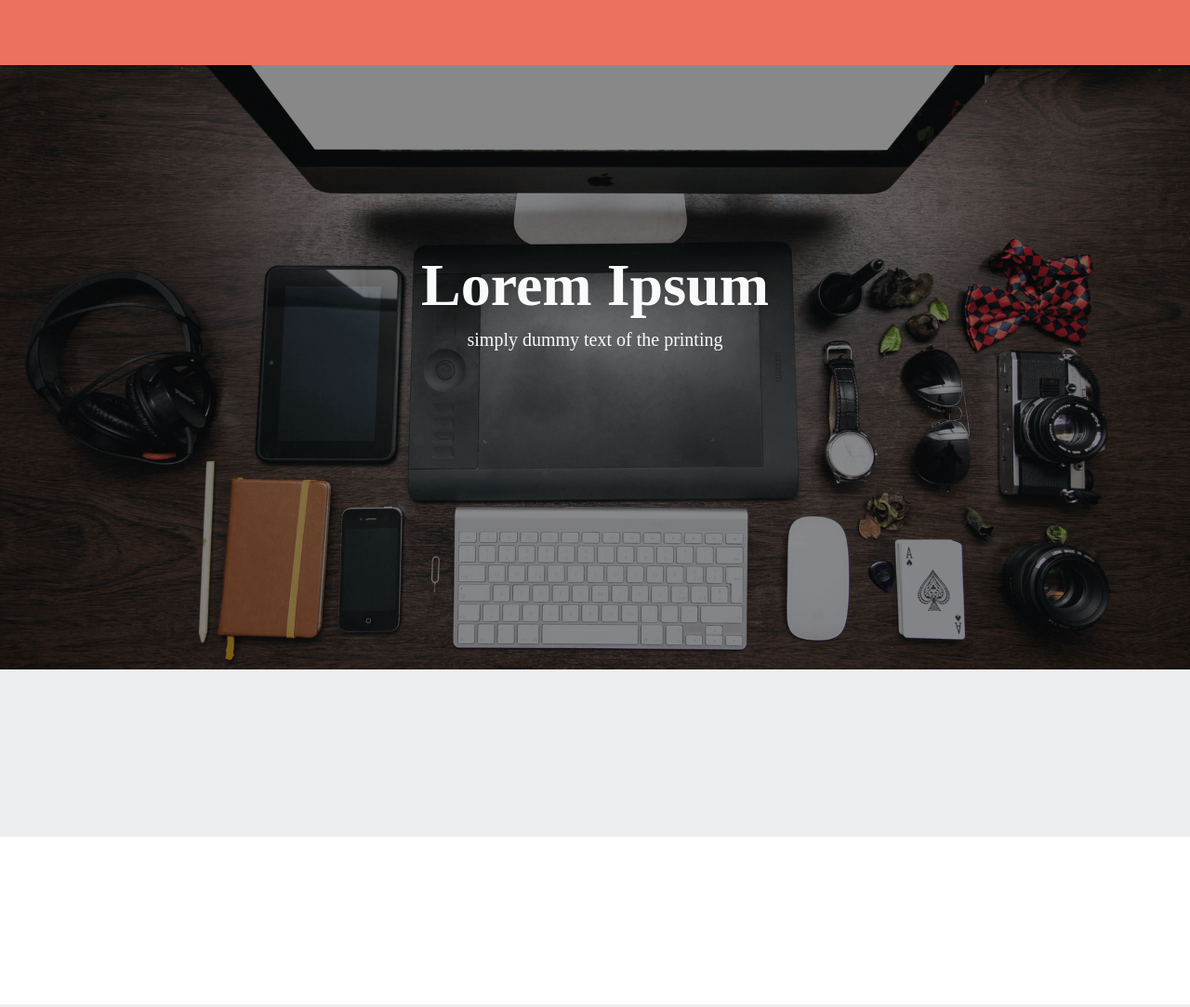
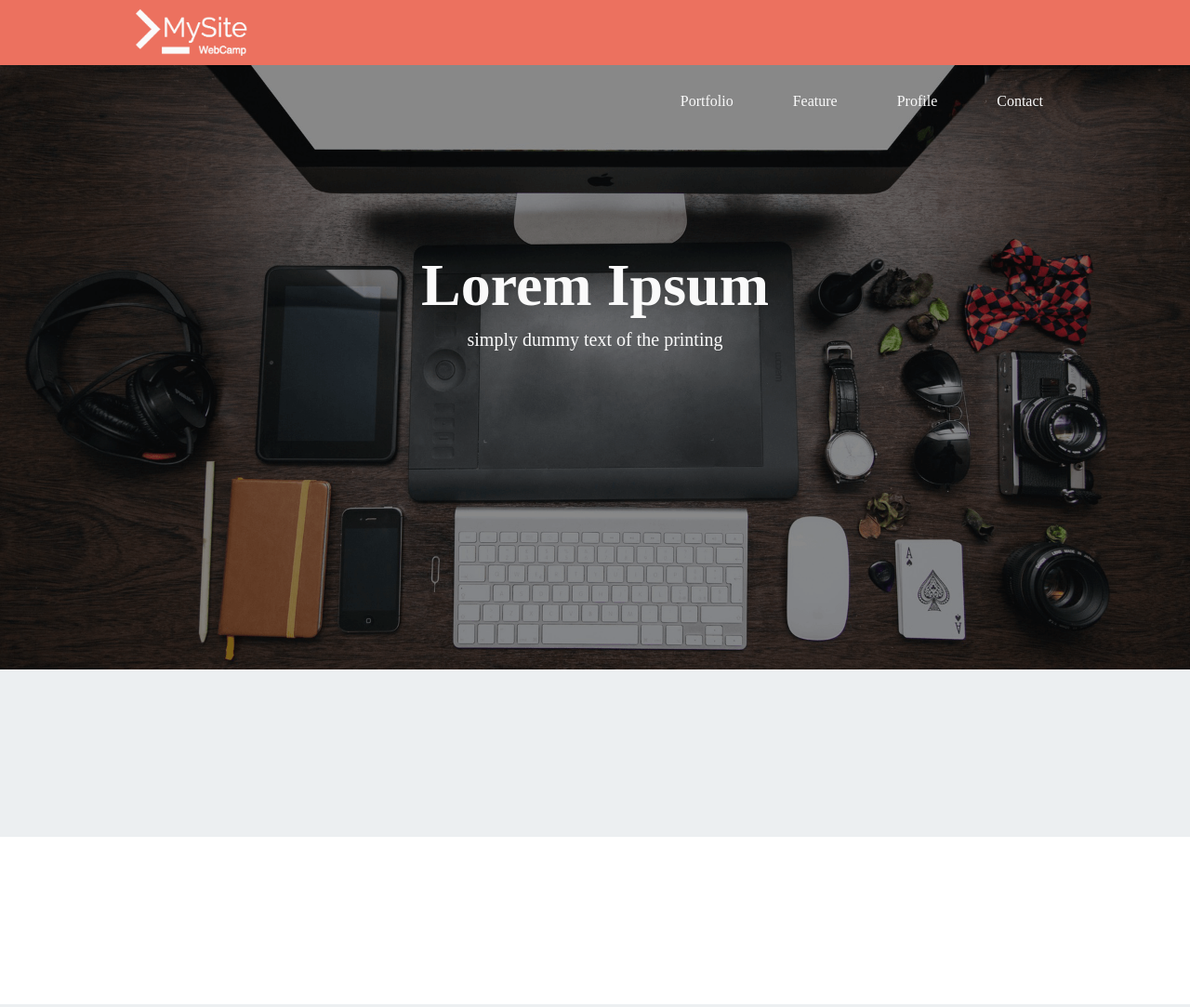
Before and after one commit to takaakikobayashi/practice, a plain HTML site: page index.html in a window 1280 px wide. Shown: the top 1083 px of the page at 93% size. Drawn offline with Linux system fonts and the light colour scheme.

Commit message:
First commit

```diff
--- a/index.html
+++ b/index.html
@@ -6,7 +6,19 @@
   <title>WALS成果物</title>
 </head>
 <body>
-  <header></header>
+  <header>
+    <div class="header-content">
+      <a href="index.html"><img src="img/logo.png" alt="MySite logo" height="70px"></a>
+      <nav>
+        <ul class="nav-list">
+          <li class="nav-list-item">Portfolio</li>
+          <li class="nav-list-item">Feature</li>
+          <li class="nav-list-item">Profile</li>
+          <li class="nav-list-item">Contact</li>
+        </ul>
+      </nav>
+    </div>
+  </header>
   <div class="main-visual">
     <div class="main-visual-text1"><b>Lorem Ipsum</b></div>
     <div class="main-visual-text2">simply dummy text of the printing</div>
--- a/style.css
+++ b/style.css
@@ -7,6 +7,21 @@ header {
   width: 100%;
   height: 70px;
   background-color: #EC715F;
+}
+.header-content {
+  width: 1024px;
+  margin: 0 auto;
+}
+.nav-list {
+  text-align: right;
+  line-height: 70px;
+}
+.nav-list-item {
+  color: #FAFAFA;
+  font-size: 16px;
+  list-style: none;
+  display: inline-block;
+  padding: 0 30px;
 }
 .main-visual {
   width: 100%;
```
